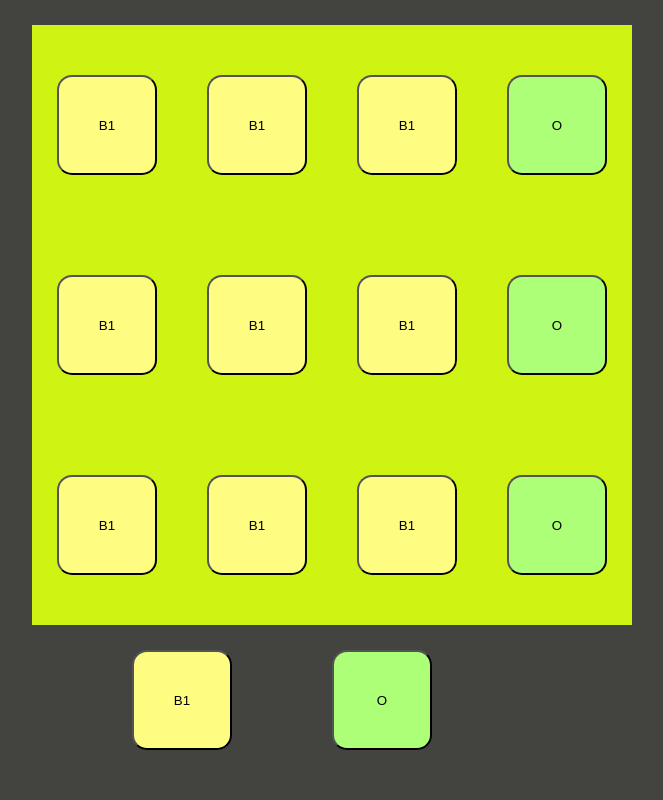
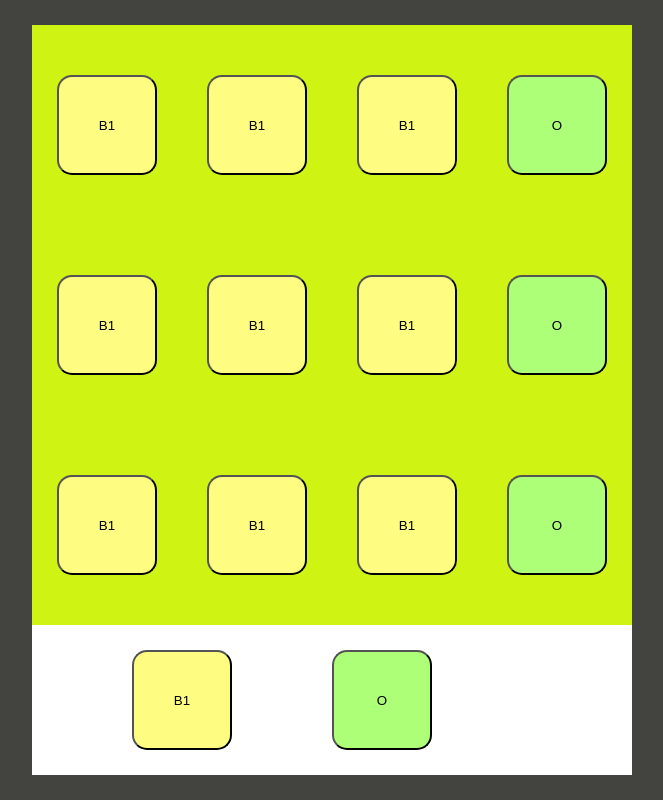
Before and after one commit to Widido1/calculator, a React (Create React App) app: page / in a window 1280 px wide. Shown: the whole page, without its empty margins (308-971 px from the left). Built offline with nearby package versions, Linux system fonts and the light colour scheme; the HTML template or start-up script is replaced by a standard one.

Commit message:
trying to add width to 0 button

```diff
--- a/src/App.css
+++ b/src/App.css
@@ -18,6 +18,7 @@ body {
   min-width: 100px;
   height: 100px;
 }
+
 .b1:hover{
   background-color: #FDFFB7;
 }
@@ -32,8 +33,9 @@ body {
   background-color: #C9FFA6;
 }
 
-.big1{
-  width: 450px;
+#cero_b{
+  min-width: 200px;
+  border-radius: 45px;
 }
 
 #Calculator1-9{
@@ -53,6 +55,7 @@ body {
   justify-items: center;
   width: 600px;
   height: 150px;
+  background-color: white;
 }
 
 #Number_Box{
--- a/src/ReactComponents/Calculator.jsx
+++ b/src/ReactComponents/Calculator.jsx
@@ -21,7 +21,7 @@ export default function CalculatorBox(){
                 <Operator_b/>
             </div>
             <div id="Calculator0">
-                <NumericB class="big1"/>
+                <NumericB id="cero_b"/>
                 <Operator_b/>
             </div>
 
--- a/src/ReactComponents/Numeric_b.jsx
+++ b/src/ReactComponents/Numeric_b.jsx
@@ -2,9 +2,7 @@ import React, {useState, useEffect} from "react";
 
 export default function NumericB(){
     return (
-        <div>
-            <button class="b1">B1</button>
-        </div>
+        <button class="b1">B1</button>
     );
 
 
```
